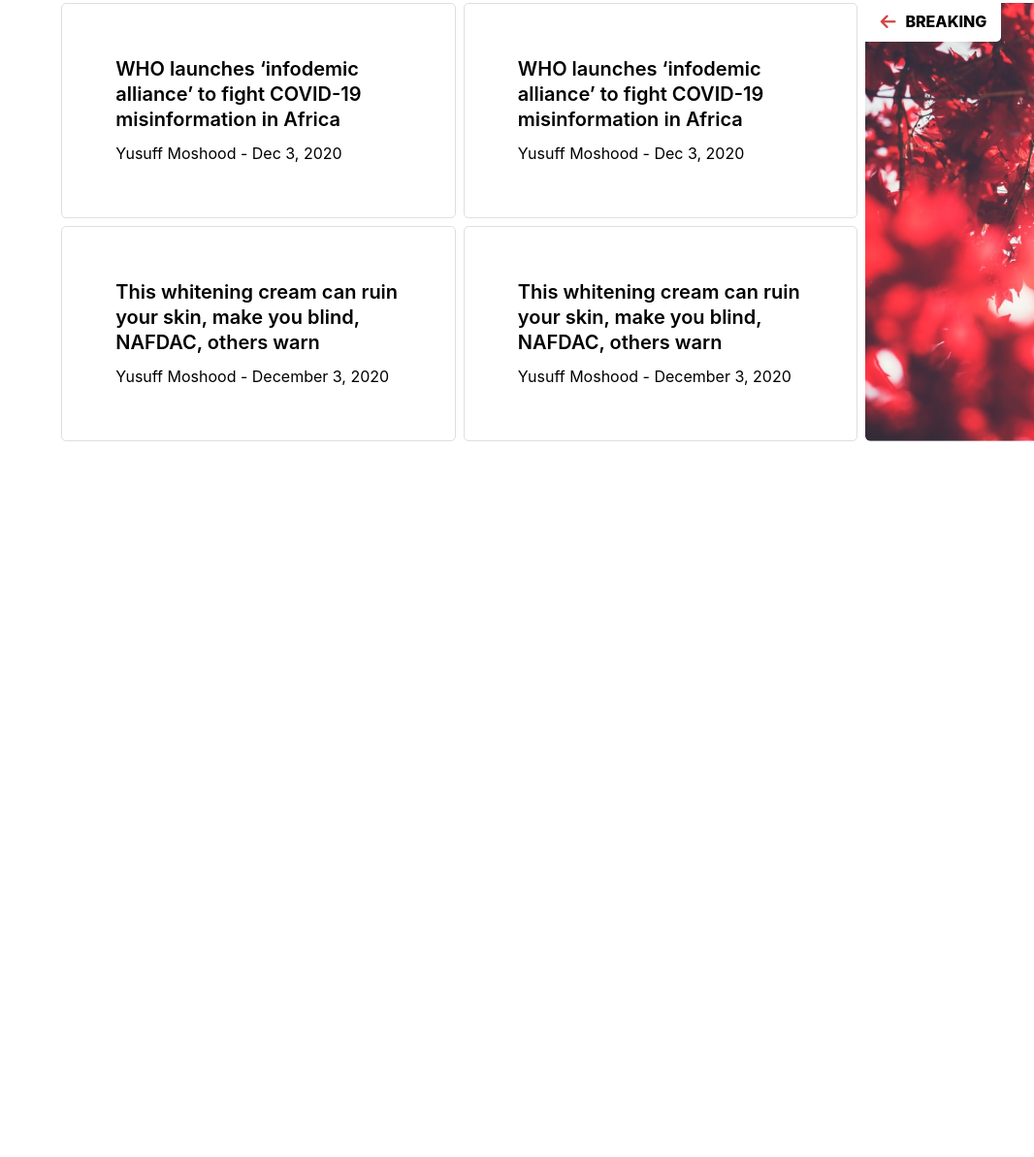
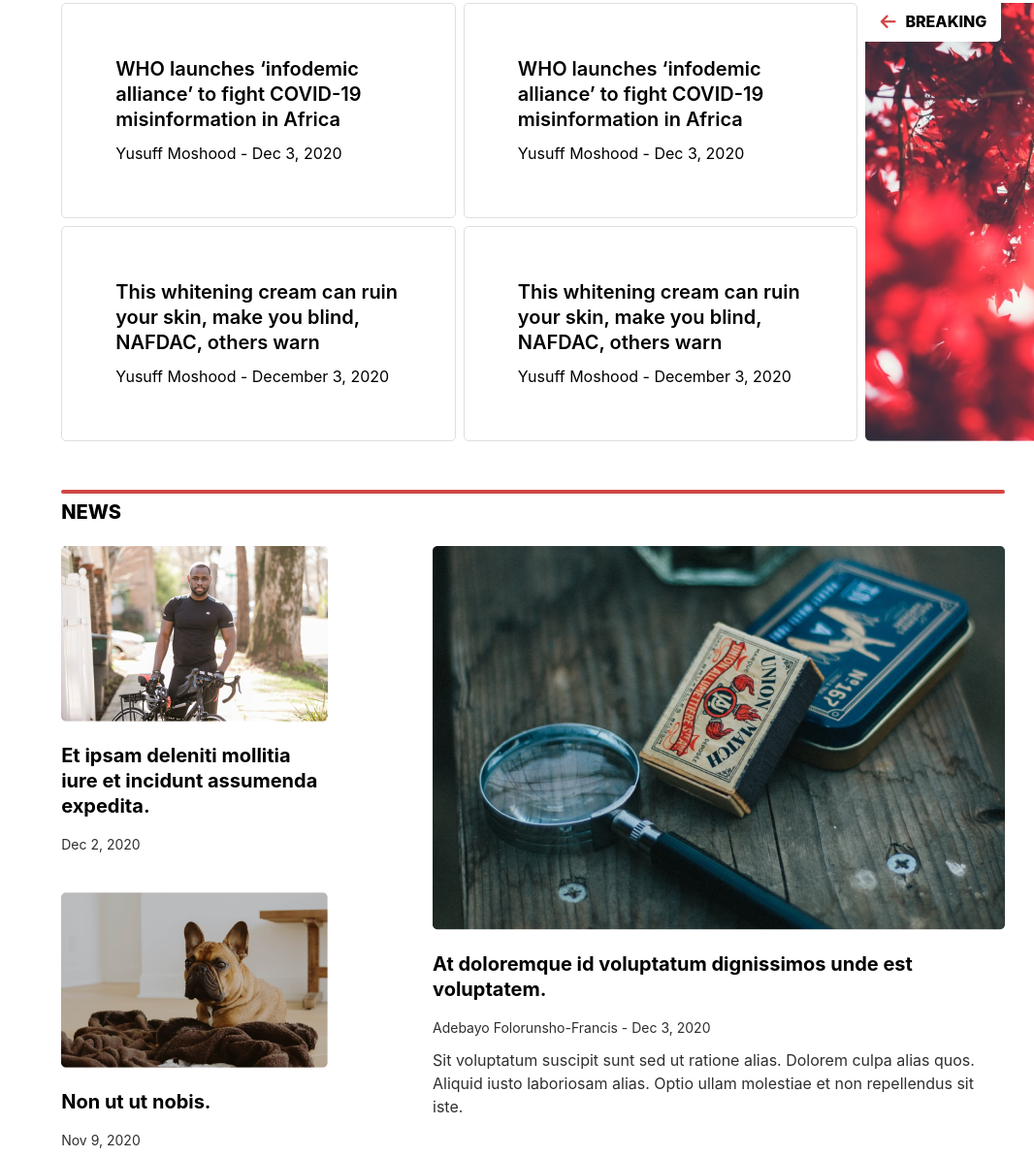
Before and after one commit to smallville-s/devrix-frontend, a plain HTML site: page index.html in a window 1280 px wide. Shown: the part 1287-2480 px from the top of the page at 97% size, without its empty margins (214-1280 px from the left). Before the commit the page ends 1746 px from the top, so only its background shows below. Drawn offline with Linux system fonts and the light colour scheme; a web font is replaced by a local one.

Commit message:
Adding News section.

```diff
--- a/index.html
+++ b/index.html
@@ -137,5 +137,48 @@
             </div>
         </div>
    </section>
+   <div class="section-title">
+       <hr>
+       <h2>NEWS</h2>
+   </div>
+   <section class="news row">
+       <div class="column1">
+            <div class="item">
+                <img src="/images/Rectangle 8.png" alt="Man with a bike.">
+                <h3>Et ipsam deleniti mollitia iure et incidunt assumenda expedita.</h3>
+                <p>Dec 2, 2020</p>
+            </div>
+            <div class="item">
+                <img src="/images/Rectangle 10.png" alt="Man with a bike.">
+                <h3>Non ut ut nobis.</h3>
+                <p>Nov 9, 2020</p>
+            </div>
+            <div class="item">
+                <img src="/images/Rectangle 27.png" alt="Man with a bike.">
+                <h3>Asperiores sapiente alias voluptas quasi ratione quae dolorem.</h3>
+                <p>Dec 2, 2020</p>
+            </div>
+            <div class="item">
+                <img src="/images/Rectangle 26.png" alt="Man with a bike.">
+                <h3>Adipisci distinctio quisquam id non vero vel molestiae delectus debitis.</h3>
+                <p>Nov 9, 2020</p>
+            </div>
+        </div>
+        <div class="column2">
+            <div class="item">
+                <img src="/images/Rectangle 9.png" alt="Man with a bike.">
+                <h3>At doloremque id voluptatum dignissimos unde est voluptatem.</h3>
+                <p>Adebayo Folorunsho-Francis - Dec 3, 2020</p>
+                <p class="item__resume">Sit voluptatum suscipit sunt sed ut ratione alias. Dolorem culpa alias quos. Aliquid iusto laboriosam alias. Optio ullam molestiae et non repellendus sit iste.</p>
+            </div>
+            <div>
+                <a class="arrow-link" href="#" id="continiueBtn">
+                    Continue reading this article
+                    <i class="fas fa-arrow-right"></i>
+                 </a>
+            </div>
+       </div>
+
+   </section>
 </body>
 </html>
--- a/scss/main.scss
+++ b/scss/main.scss
@@ -43,12 +43,16 @@ a {
     align-items: center;
 }
 
+@mixin page-width {
+    max-width: 76vw;
+    margin-left: auto;
+    margin-right: 30px;
+}
+
 
 .row {
     @include flexRow(space-between);
-    max-width: 76vw;
-    margin-left: auto;
-    margin-right: 30px;
+    @include page-width();
 
     .element {
         height: 100%;
@@ -263,7 +267,7 @@ nav {
             position: absolute;
             bottom: 0;
             right: 0;
-            padding: 12px 16px;
+            padding: 12px 0;
             font-weight: bold;
             font-size: 16px;
             line-height: 19px;
@@ -377,3 +381,73 @@ nav {
         }
     }
 }
+
+.section-title {
+    @include page-width();
+    width: 100%;
+    margin-top: 50px;
+    margin-bottom: 23px;
+    hr {
+        border: 2px solid #D24545;
+        border-radius: 5px;
+        margin-bottom: 7px;
+    }
+
+    h2 {
+        font-weight: 800;
+        font-size: 20px;
+        line-height: 24px;
+    }
+}
+
+.column1 {
+    @include flexRow(flex-start);
+    flex-wrap: wrap;
+    align-items: flex-start;
+    gap: 40px;
+
+    .item {
+        width: min-content;
+    }
+}
+.arrow-link {
+    font-weight: bold;
+    font-size: 16px;
+    line-height: 19px;
+    color:black;
+    float: right;
+
+    i {
+        font-size: 18px;
+        line-height: 18px;
+        margin-left: 8px;
+    }
+}
+
+.column2 {
+    display: flex;
+    flex-direction: column;
+    justify-content: space-between;
+
+    .item__resume {
+        font-size: 16px;
+        line-height: 150%;
+        margin-top: 12px;
+    }
+}
+.news {
+    align-items: unset;
+
+    h3 {
+        margin:18px 0;
+        padding-right: 10px;
+        font-size: 20px;
+        line-height: 130%;
+    }
+
+    p {
+        font-size: 14px;
+        line-height: 130%;
+        color: #2F2F2F;
+    }
+}
```
Also changed, not shown: images/Rectangle 10.png (added), images/Rectangle 26.png (added), images/Rectangle 27.png (added), images/Rectangle 8.png (added), images/Rectangle 9.png (added), main.css, 1 other file.
